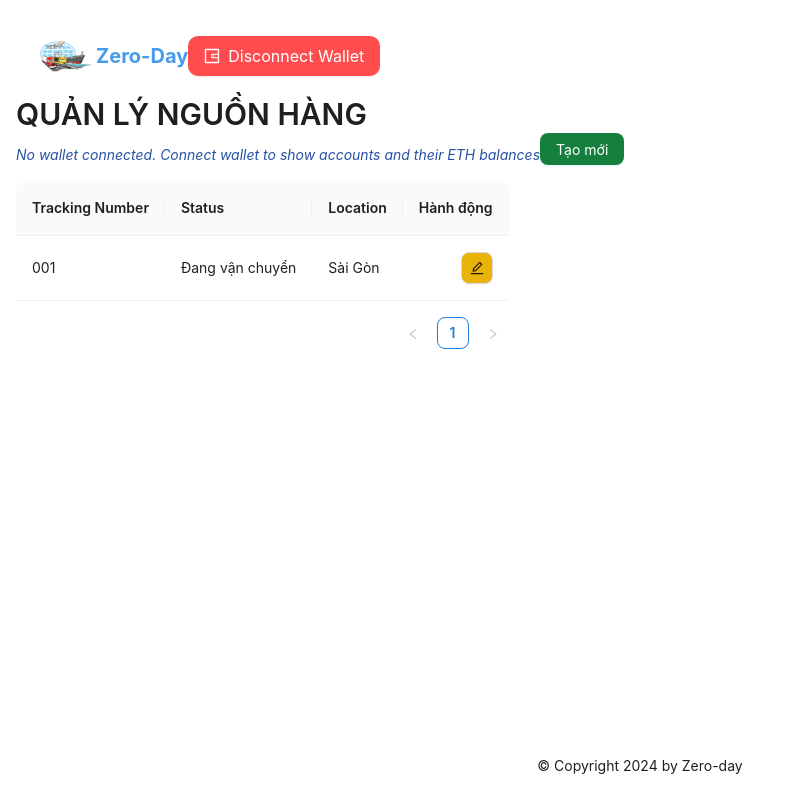
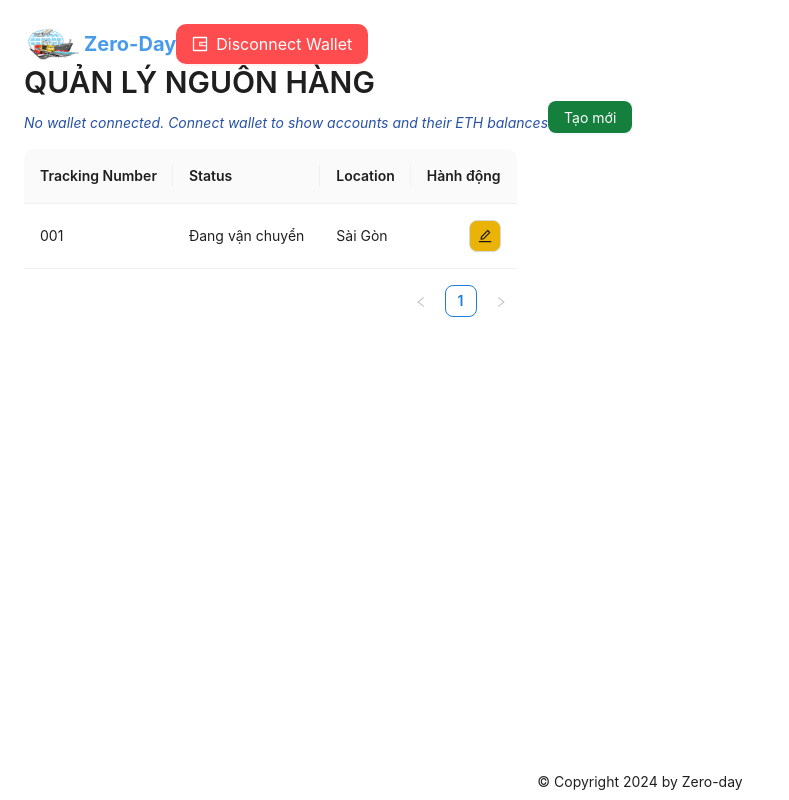
Before and after one commit to nguyenthianhthu0903/zero-day, a React (Create React App) app in the folder Polygon_Logistic/frontend/: page /connect in a window 1280 px wide. Shown: the whole page, without its empty margins (0-789 px from the left). Built offline with nearby package versions, Linux system fonts and the light colour scheme.

Commit message:
fix layout

```diff
--- a/Polygon_Logistic/frontend/src/components/MyLayout.tsx
+++ b/Polygon_Logistic/frontend/src/components/MyLayout.tsx
@@ -13,7 +13,7 @@ const MyLayout: React.FC = (): JSX.Element => {
         <Outlet />
       </Content>
 
-      <Footer className="bg-white">© Copyright 2024 by Zero-day</Footer>
+      <Footer className="bg-white py-2">© Copyright 2024 by Zero-day</Footer>
     </Layout>
   );
 };
--- a/Polygon_Logistic/frontend/src/features/connect-wallet/ConnectWallet.tsx
+++ b/Polygon_Logistic/frontend/src/features/connect-wallet/ConnectWallet.tsx
@@ -7,9 +7,9 @@ const ConnectWallet: React.FC = (): JSX.Element => {
     return;
   };
   return (
-    <div className="h-full p-4 flex-col justify-items-start">
-      <div className="header-menu flex items-center justify-between p-5">
-        <div className="flex items-center">
+    <div className="h-full p-6 flex-col justify-items-start">
+      <div className="header-menu flex items-center justify-between">
+        <div className="flex items-center h-full justify-center">
           <Image
             src={require("../../images/logo.png")}
             preview={false}
--- a/Polygon_Logistic/frontend/src/features/homepage/Homepage.tsx
+++ b/Polygon_Logistic/frontend/src/features/homepage/Homepage.tsx
@@ -6,7 +6,7 @@ import "./homepage.css";
 const Homepage: React.FC = (): JSX.Element => {
   const history = useNavigate();
   return (
-    <div className="h-full content">
+    <div className="h-full content flex flex-col">
       <div className="header-menu flex items-center justify-center p-5">
         <Image
           src={require("../../images/logo.png")}
```
Also changed, not shown: 1 other file (tests, documents, lock files or other folders).
